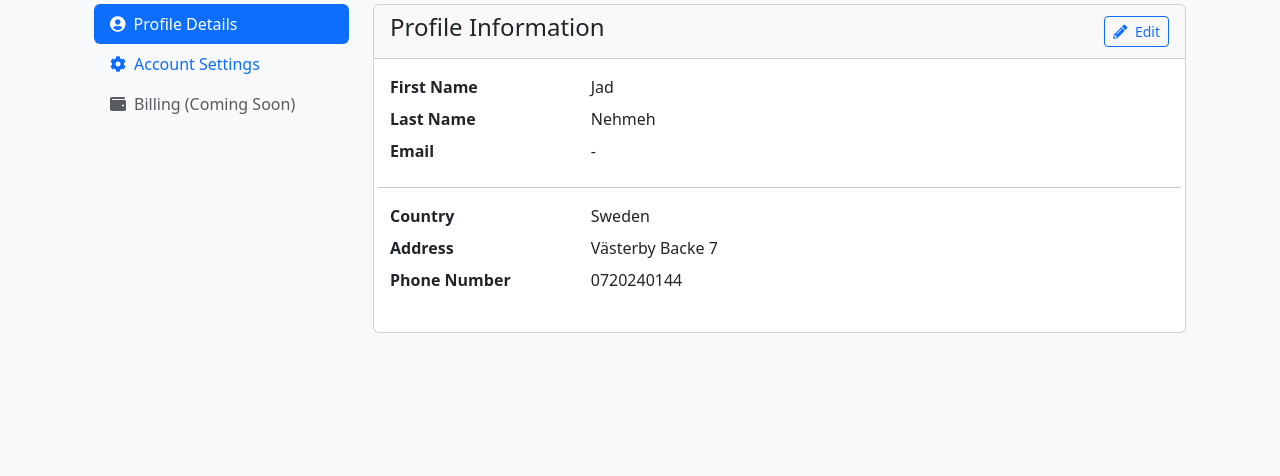
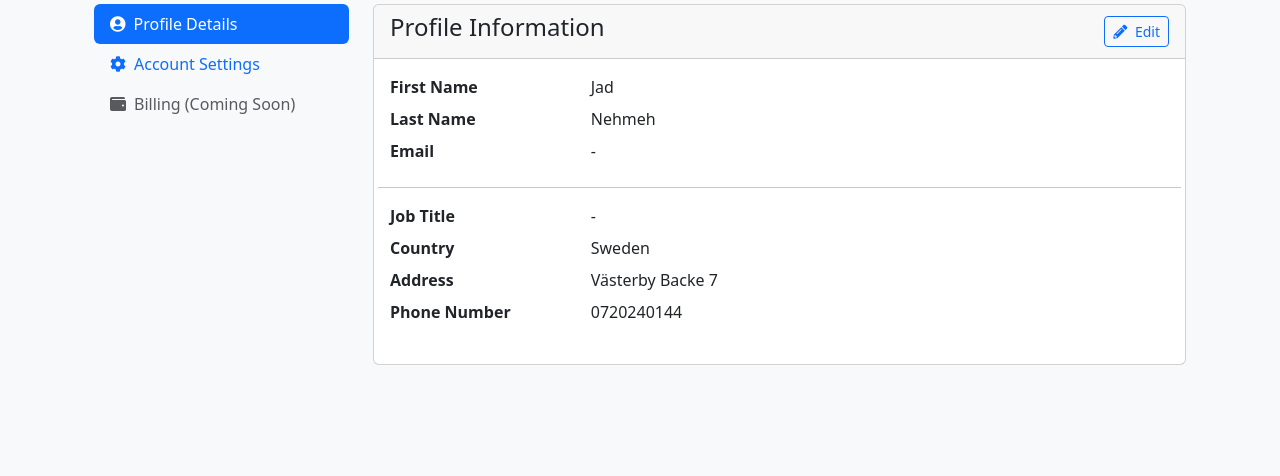
Before and after one commit to jnehmeh87/time-stamp, a Django app: page /profile/ in a window 1280 px wide. Shown: the part 124-600 px from the top of the page. Run offline with Django 4.2, Linux system fonts and the light colour scheme; a user stored in the database is signed in; data comes from the database, SQL or seed files in the repository; some libraries are stand-ins or nearby versions.

Commit message:
Add job title field to user profile functionality
Co-authored-by: jnehmeh87 <88036369+jnehmeh87@users.noreply.github.com>

```diff
--- a/templates/tracker/profile.html
+++ b/templates/tracker/profile.html
@@ -47,6 +47,8 @@
                                     <dt class="col-sm-3">Email</dt>
                                     <dd class="col-sm-9">{{ user_form.instance.email|default:"-" }}</dd>
                                     <hr class="my-3">
+                                    <dt class="col-sm-3">Job Title</dt>
+                                    <dd class="col-sm-9">{{ profile_form.instance.job_title|default:"-" }}</dd>
                                     <dt class="col-sm-3">Country</dt>
                                     <dd class="col-sm-9">{{ profile_form.instance.country.name|default:"-" }}</dd>
                                     <dt class="col-sm-3">Address</dt>
--- a/tracker/forms.py
+++ b/tracker/forms.py
@@ -154,8 +154,9 @@ class UserUpdateForm(forms.ModelForm):
 class ProfileUpdateForm(forms.ModelForm):
     class Meta:
         model = Profile
-        fields = ('country', 'address', 'phone_number')
+        fields = ('job_title', 'country', 'address', 'phone_number')
         widgets = {
+            'job_title': forms.TextInput(attrs={'class': 'form-control'}),
             'country': forms.Select(attrs={'class': 'form-select'}),
             'address': forms.TextInput(attrs={'class': 'form-control'}),
             'phone_number': forms.TextInput(attrs={'class': 'form-control', 'id': 'id_phone_number'}),
@@ -164,6 +165,7 @@ class ProfileUpdateForm(forms.ModelForm):
 class CustomSignupForm(SignupForm):
     first_name = forms.CharField(max_length=30, label='First Name', widget=forms.TextInput(attrs={'placeholder': 'First Name'}))
     last_name = forms.CharField(max_length=30, label='Last Name', widget=forms.TextInput(attrs={'placeholder': 'Last Name'}))
+    job_title = forms.CharField(max_length=100, label='Job Title', widget=forms.TextInput(attrs={'placeholder': 'Your job title'}), required=False)
     country = CountryField(blank_label='(select country)').formfield(required=False)
     address = forms.CharField(max_length=255, label='Address', widget=forms.TextInput(attrs={'placeholder': 'Your address'}), required=False)
     phone_number = forms.CharField(max_length=20, label='Phone Number', widget=forms.TextInput(attrs={'placeholder': 'Your phone number'}), required=False)
@@ -175,6 +177,7 @@ class CustomSignupForm(SignupForm):
         user.save()
 
         # Save profile data
+        user.profile.job_title = self.cleaned_data['job_title']
         user.profile.country = self.cleaned_data['country']
         user.profile.address = self.cleaned_data['address']
         user.profile.phone_number = self.cleaned_data['phone_number']
--- a/tracker/models.py
+++ b/tracker/models.py
@@ -17,6 +17,7 @@ class Profile(models.Model):
     country = CountryField(blank=True, null=True)
     address = models.CharField(max_length=255, blank=True, default='')
     phone_number = models.CharField(max_length=20, blank=True, default='')
+    job_title = models.CharField(max_length=100, blank=True, default='')
 
     def __str__(self):
         return f'{self.user.username} Profile'
```
Also changed, not shown: tracker/migrations/0021_profile_job_title.py (added).
